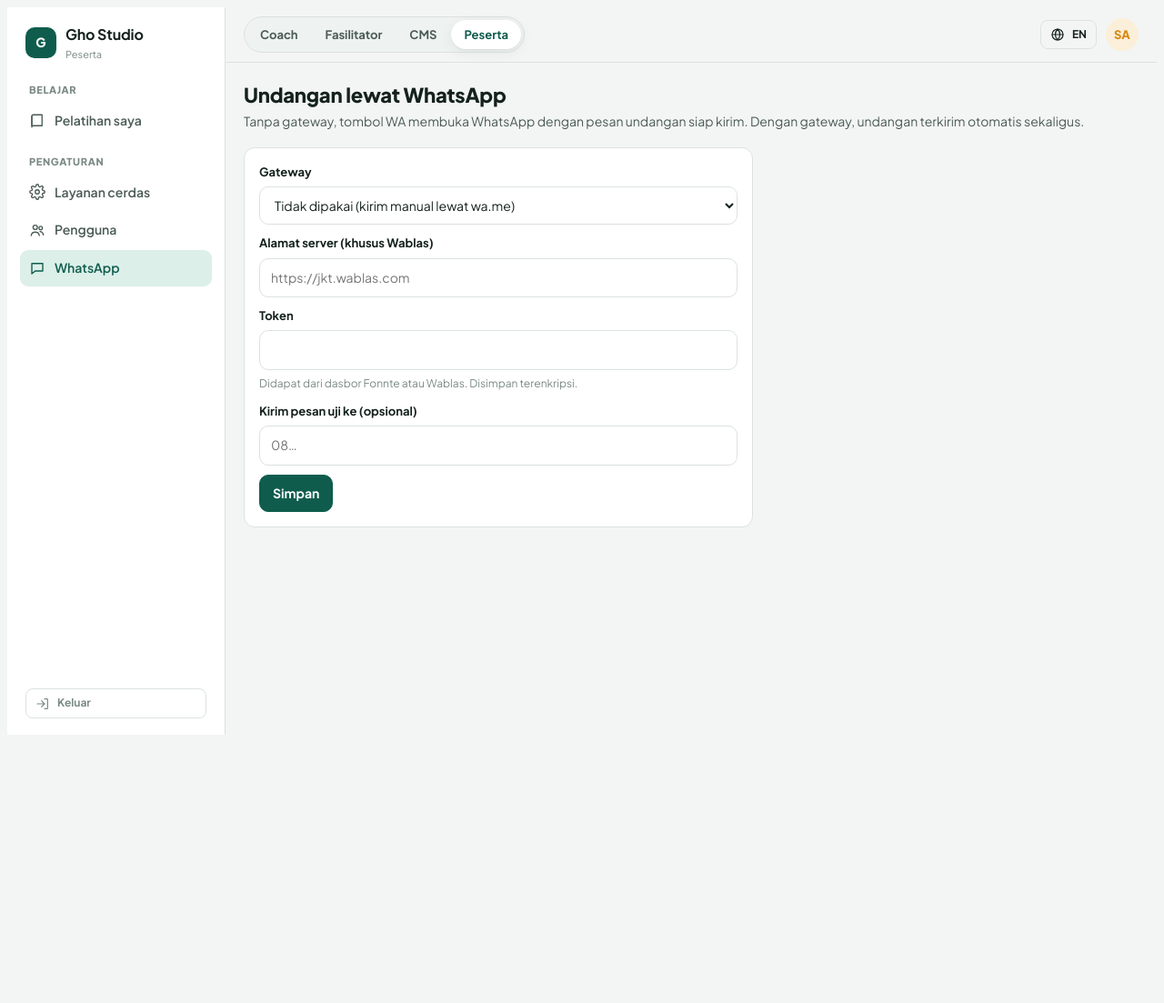
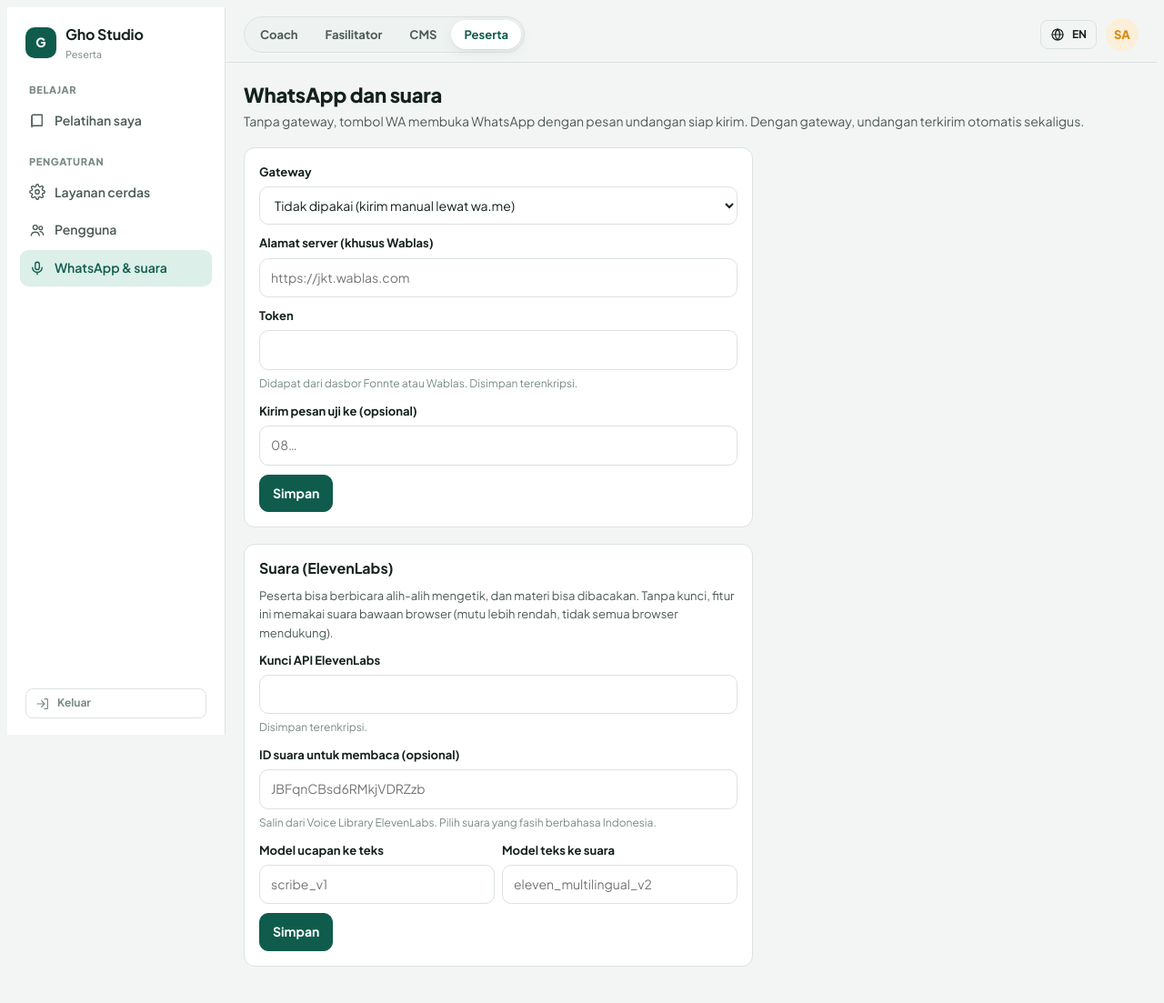
Before and after one commit to disdiksumut123-lang/gho-studio, a Laravel app: page /pengaturan/whatsapp in a window 1280 px wide. Shown: the whole page at 91% size. Before the commit the page ends 808 px from the top, so only its background shows below. Run offline with Laravel 12, Linux system fonts and the light colour scheme; a user stored in the database is signed in; data comes from the database, SQL or seed files in the repository; tables that the repository leaves empty hold one stand-in row (values such as "Sample post").

Commit message:
Suara: bicara jadi teks dan bacakan teks (ElevenLabs, cadangan suara browser)
Co-Authored-By: Claude Opus 5.5 <noreply@anthropic.com>
Claude-Session: https://claude.ai/code/session_018bqqnkJAuLNm5ZEYyoe6ws

```diff
--- a/aplikasi/app/Http/Controllers/Admin/SettingController.php
+++ b/aplikasi/app/Http/Controllers/Admin/SettingController.php
@@ -11,7 +11,17 @@ class SettingController extends Controller
 {
     public function index()
     {
-        return view('admin.settings', ['gw' => Setting::get('wa_gateway', ''), 'base' => Setting::get('wa_base_url', ''), 'hasToken' => (bool) Setting::get('wa_token')]);
+        return view('admin.settings', ['gw' => Setting::get('wa_gateway', ''), 'base' => Setting::get('wa_base_url', ''), 'hasToken' => (bool) Setting::get('wa_token'),
+            'hasEl' => (bool) Setting::get('el_key'), 'elVoice' => Setting::get('el_voice', ''), 'elStt' => Setting::get('el_stt_model', ''), 'elTts' => Setting::get('el_tts_model', '')]);
+    }
+
+    public function saveVoice(Request $r)
+    {
+        $d = $r->validate(['el_key' => 'nullable|string|max:200', 'el_voice' => 'nullable|string|max:60', 'el_stt_model' => 'nullable|string|max:60', 'el_tts_model' => 'nullable|string|max:60', 'remove' => 'nullable']);
+        if ($r->boolean('remove')) { Setting::put('el_key', null); return back()->with('ok', __('Kunci ElevenLabs dihapus.')); }
+        if (! empty($d['el_key'])) Setting::put('el_key', $d['el_key']);
+        foreach (['el_voice', 'el_stt_model', 'el_tts_model'] as $k) Setting::put($k, $d[$k] ?? null);
+        return back()->with('ok', __('Pengaturan suara disimpan.'));
     }
 
     public function save(Request $r)
--- a/aplikasi/app/Models/Setting.php
+++ b/aplikasi/app/Models/Setting.php
@@ -12,7 +12,7 @@ class Setting extends Model
     protected $keyType = 'string';
     public $timestamps = false;
     protected $fillable = ['key', 'value'];
-    private const SECRET = ['wa_token'];
+    private const SECRET = ['wa_token', 'el_key'];
 
     public static function get(string $k, $default = null)
     {
--- /dev/null
+++ b/aplikasi/app/Services/Voice.php
@@ -0,0 +1,43 @@
+<?php
+
+namespace App\Services;
+
+use App\Models\Setting;
+use Illuminate\Support\Facades\Http;
+use Illuminate\Support\Facades\Storage;
+use RuntimeException;
+
+/** Suara lewat ElevenLabs: ucapan → teks (Scribe) dan teks → suara. Tanpa kunci, browser memakai Web Speech API. */
+class Voice
+{
+    private const BASE = 'https://api.elevenlabs.io/v1';
+
+    public static function enabled(): bool { return (bool) Setting::get('el_key'); }
+
+    public static function transcribe(string $path, string $mime): string
+    {
+        $key = Setting::get('el_key') ?: throw new RuntimeException('no_key');
+        $lang = app()->getLocale() === 'en' ? 'eng' : 'ind';
+        $res = Http::timeout(60)->withHeaders(['xi-api-key' => $key])
+            ->attach('file', fopen($path, 'r'), 'suara.'.(str_contains($mime, 'mp4') ? 'mp4' : (str_contains($mime, 'ogg') ? 'ogg' : 'webm')), ['Content-Type' => $mime])
+            ->post(self::BASE.'/speech-to-text', ['model_id' => Setting::get('el_stt_model') ?: 'scribe_v1', 'language_code' => $lang, 'tag_audio_events' => 'false']);
+        if (! $res->successful()) throw new RuntimeException(mb_substr($res->json('detail.message') ?? $res->body(), 0, 200));
+        return trim((string) $res->json('text'));
+    }
+
+    /** Mengembalikan jalur berkas mp3 (disimpan agar teks yang sama tidak dibayar dua kali). */
+    public static function speak(string $text): string
+    {
+        $key = Setting::get('el_key') ?: throw new RuntimeException('no_key');
+        $voice = Setting::get('el_voice') ?: 'JBFqnCBsd6RMkjVDRZzb';
+        $model = Setting::get('el_tts_model') ?: 'eleven_multilingual_v2';
+        $text = mb_substr(trim($text), 0, 5000);
+        $file = 'suara/'.sha1($voice.$model.$text).'.mp3';
+        if (Storage::disk('local')->exists($file)) return $file;
+        $res = Http::timeout(120)->withHeaders(['xi-api-key' => $key, 'Accept' => 'audio/mpeg'])
+            ->post(self::BASE.'/text-to-speech/'.$voice, ['text' => $text, 'model_id' => $model]);
+        if (! $res->successful()) throw new RuntimeException(mb_substr($res->body(), 0, 200));
+        Storage::disk('local')->put($file, $res->body());
+        return $file;
+    }
+}
--- a/aplikasi/public/css/gho.css
+++ b/aplikasi/public/css/gho.css
@@ -330,3 +330,8 @@ details.box>summary{cursor:pointer;font-weight:700}
 .frame.ebook{aspect-ratio:auto;height:min(75vh,720px);background:var(--surface-2)}
 td.wrap{white-space:normal;min-width:220px}
 [hidden]{display:none!important}
+.micbtn{width:32px;height:30px;border:0;border-radius:7px;background:var(--accent-soft);color:var(--accent);display:grid;place-items:center;cursor:pointer;flex:none}
+.micbtn.on{background:var(--bad);color:#fff;animation:pulse 1s infinite}
+.micwrap{position:relative;display:flex;gap:6px;align-items:flex-start}
+.micwrap>textarea,.micwrap>input{flex:1}
+.spk{align-self:flex-start}.spk.on{color:var(--bad)}
--- a/aplikasi/public/js/gho.js
+++ b/aplikasi/public/js/gho.js
@@ -328,3 +328,89 @@ document.addEventListener('DOMContentLoaded', () => {
   mediaTrack(); ebookTrack(); caseFlow();
 });
 })();
+
+/* ---------- suara: bicara jadi teks, dan bacakan teks ---------- */
+(function () {
+'use strict';
+const G = window.GHO || {}, V = G.voice || {}, T = k => (G.t && G.t[k]) || k;
+const MIC = '<svg viewBox="0 0 24 24" width="16" height="16" fill="none" stroke="currentColor" stroke-width="1.8" stroke-linecap="round"><rect x="9" y="3" width="6" height="11" rx="3"/><path d="M5 11a7 7 0 0 0 14 0M12 18v3"/></svg>';
+let active = null;
+
+function insertInto(target, text) {
+  if (!text) return;
+  if (target.classList && target.classList.contains('ed-area')) {
+    target.focus(); document.execCommand('insertText', false, (target.innerText.trim() ? ' ' : '') + text);
+    target.dispatchEvent(new Event('input', {bubbles: true}));
+  } else {
+    const p = target.selectionStart ?? target.value.length, pre = target.value.slice(0, p);
+    target.value = pre + (pre && !/\s$/.test(pre) ? ' ' : '') + text + target.value.slice(p);
+    target.dispatchEvent(new Event('input', {bubbles: true}));
+  }
+}
+
+function browserRecognize(btn, target) {
+  const SR = window.SpeechRecognition || window.webkitSpeechRecognition;
+  if (!SR) { ghoToast(T('nomic')); return; }
+  const r = new SR(); r.lang = V.lang || 'id-ID'; r.interimResults = false; r.continuous = true;
+  r.onresult = e => { for (let i = e.resultIndex; i < e.results.length; i++) if (e.results[i].isFinal) insertInto(target, e.results[i][0].transcript.trim()); };
+  r.onend = () => { btn.classList.remove('on'); active = null; };
+  r.onerror = () => { btn.classList.remove('on'); active = null; };
+  r.start(); btn.classList.add('on'); ghoToast(T('rec')); active = {stop: () => r.stop()};
+}
+
+async function serverRecognize(btn, target) {
+  if (!navigator.mediaDevices || !window.MediaRecorder) { browserRecognize(btn, target); return; }
+  let stream; try { stream = await navigator.mediaDevices.getUserMedia({audio: true}); } catch (e) { ghoToast(T('nomic')); return; }
+  const chunks = [], rec = new MediaRecorder(stream);
+  rec.ondataavailable = e => e.data.size && chunks.push(e.data);
+  rec.onstop = async () => {
+    stream.getTracks().forEach(t => t.stop()); btn.classList.remove('on'); active = null;
+    const blob = new Blob(chunks, {type: rec.mimeType || 'audio/webm'}); if (blob.size < 1200) return;
+    ghoToast(T('conv')); btn.disabled = true;
+    const fd = new FormData(); fd.append('audio', blob, 'suara.' + ((rec.mimeType || '').includes('mp4') ? 'mp4' : 'webm'));
+    try {
+      const r = await fetch(V.text, {method: 'POST', headers: {'X-CSRF-TOKEN': G.csrf, 'Accept': 'application/json'}, body: fd}); const j = await r.json();
+      if (j.text) insertInto(target, j.text); else if (j.error === 'no_key') browserRecognize(btn, target); else ghoToast(j.error || 'Error');
+    } catch (e) { ghoToast('Error'); }
+    btn.disabled = false;
+  };
+  rec.start(); btn.classList.add('on'); ghoToast(T('rec')); active = {stop: () => rec.stop()};
+}
+
+function micButton(target) {
+  const b = document.createElement('button'); b.type = 'button'; b.className = 'micbtn'; b.title = T('speak'); b.setAttribute('aria-label', T('speak')); b.innerHTML = MIC;
+  b.addEventListener('mousedown', e => e.preventDefault());
+  b.addEventListener('click', () => { if (active) { active.stop(); return; } (V.server ? serverRecognize : browserRecognize)(b, target); });
+  return b;
+}
+
+function addMics(root) {
+  // editor lengkap: tombol di bilah alat
+  root.querySelectorAll('.ed').forEach(ed => { if (ed.querySelector('.micbtn')) return; const bar = ed.querySelector('.ed-bar'); if (!bar) return;
+    const gp = document.createElement('div'); gp.className = 'gp'; gp.appendChild(micButton(ed.querySelector('.ed-area'))); bar.appendChild(gp); });
+  // kolom teks biasa untuk jawaban: textarea dan input bertanda data-voice
+  root.querySelectorAll('textarea[data-voice], input[data-voice], #cinput').forEach(t => { if (t.dataset.micDone) return; t.dataset.micDone = 1;
+    const w = document.createElement('div'); w.className = 'micwrap'; t.parentNode.insertBefore(w, t); w.appendChild(t); w.appendChild(micButton(t)); });
+}
+window.ghoAddMics = addMics;
+
+/* bacakan */
+let audio = null;
+async function speak(btn, text) {
+  if (audio) { audio.pause(); audio = null; speechSynthesis && speechSynthesis.cancel(); btn.classList.remove('on'); return; }
+  btn.classList.add('on');
+  const fallback = () => { if (!window.speechSynthesis) { btn.classList.remove('on'); return; } const u = new SpeechSynthesisUtterance(text); u.lang = V.lang || 'id-ID'; u.onend = () => { btn.classList.remove('on'); audio = null; }; speechSynthesis.speak(u); audio = {pause: () => speechSynthesis.cancel()}; };
+  if (!V.server) { fallback(); return; }
+  try {
+    const r = await fetch(V.speak, {method: 'POST', headers: {'X-CSRF-TOKEN': G.csrf, 'Content-Type': 'application/json', 'Accept': 'audio/mpeg,application/json'}, body: JSON.stringify({text})});
+    if (!r.ok) { fallback(); return; }
+    audio = new Audio(URL.createObjectURL(await r.blob())); audio.onended = () => { btn.classList.remove('on'); audio = null; }; audio.play();
+  } catch (e) { fallback(); }
+}
+function addSpeak(root) {
+  root.querySelectorAll('.prose[data-speak], .ai-text[data-speak]').forEach(el => { if (el.dataset.spDone) return; el.dataset.spDone = 1;
+    const b = document.createElement('button'); b.type = 'button'; b.className = 'btn sm ghost spk'; b.innerHTML = '🔊 ' + T('listen');
+    b.addEventListener('click', () => speak(b, el.innerText.replace('🔊 ' + T('listen'), '').trim())); el.parentNode.insertBefore(b, el); });
+}
+document.addEventListener('DOMContentLoaded', () => { addMics(document); addSpeak(document); });
+})();
--- a/aplikasi/resources/views/admin/settings.blade.php
+++ b/aplikasi/resources/views/admin/settings.blade.php
@@ -1,7 +1,7 @@
 @extends('layouts.app')
 @section('title', 'WhatsApp')
 @section('content')
-<div class="head"><div><h1>{{ __('Undangan lewat WhatsApp') }}</h1><p class="muted">{{ __('Tanpa gateway, tombol WA membuka WhatsApp dengan pesan undangan siap kirim. Dengan gateway, undangan terkirim otomatis sekaligus.') }}</p></div></div>
+<div class="head"><div><h1>{{ __('WhatsApp dan suara') }}</h1><p class="muted">{{ __('Tanpa gateway, tombol WA membuka WhatsApp dengan pesan undangan siap kirim. Dengan gateway, undangan terkirim otomatis sekaligus.') }}</p></div></div>
 <form method="post" action="{{ route('admin.settings.save') }}" class="card stack" style="max-width:560px">@csrf
   <div class="field"><label>{{ __('Gateway') }}</label><select name="wa_gateway">@foreach (\App\Services\WhatsApp::GATEWAYS as $k => $v)<option value="{{ $k }}" @selected($gw === $k)>{{ __($v) }}</option>@endforeach</select></div>
   <div class="field"><label>{{ __('Alamat server (khusus Wablas)') }}</label><input type="url" name="wa_base_url" value="{{ $base }}" placeholder="https://jkt.wablas.com"></div>
@@ -9,4 +9,14 @@
   <div class="field"><label>{{ __('Kirim pesan uji ke (opsional)') }}</label><input type="text" name="test_to" inputmode="tel" placeholder="08…"></div>
   <div><button class="btn primary">{{ __('Simpan') }}</button></div>
 </form>
+<form method="post" action="{{ route('admin.settings.voice') }}" class="card stack" style="max-width:560px">@csrf
+  <h2>{{ __('Suara (ElevenLabs)') }}</h2>
+  <p class="muted" style="font-size:13px">{{ __('Peserta bisa berbicara alih-alih mengetik, dan materi bisa dibacakan. Tanpa kunci, fitur ini memakai suara bawaan browser (mutu lebih rendah, tidak semua browser mendukung).') }}</p>
+  <div class="field"><label>{{ __('Kunci API ElevenLabs') }}</label><input type="password" name="el_key" autocomplete="off" placeholder="{{ $hasEl ? '••••••••' : '' }}"><span class="hint">{{ __('Disimpan terenkripsi.') }}</span></div>
+  <div class="field"><label>{{ __('ID suara untuk membaca (opsional)') }}</label><input type="text" name="el_voice" value="{{ $elVoice }}" placeholder="JBFqnCBsd6RMkjVDRZzb"><span class="hint">{{ __('Salin dari Voice Library ElevenLabs. Pilih suara yang fasih berbahasa Indonesia.') }}</span></div>
+  <div class="grid g2" style="gap:8px">
+    <div class="field"><label>{{ __('Model ucapan ke teks') }}</label><input type="text" name="el_stt_model" value="{{ $elStt }}" placeholder="scribe_v1"></div>
+    <div class="field"><label>{{ __('Model teks ke suara') }}</label><input type="text" name="el_tts_model" value="{{ $elTts }}" placeholder="eleven_multilingual_v2"></div></div>
+  <div class="row"><button class="btn primary">{{ __('Simpan') }}</button>@if ($hasEl)<button class="btn ghost" name="remove" value="1">{{ __('Hapus kunci') }}</button>@endif</div>
+</form>
 @endsection
--- a/aplikasi/resources/views/layouts/app.blade.php
+++ b/aplikasi/resources/views/layouts/app.blade.php
@@ -32,7 +32,7 @@
         $groups[] = [__('Pengaturan'), [
             ['admin.providers', 'gear', __('Layanan cerdas')],
             ['admin.users', 'users', __('Pengguna')],
-            ['admin.settings', 'chat', __('WhatsApp')],
+            ['admin.settings', 'mic', __('WhatsApp & suara')],
         ]];
     }
     $flat = collect($groups)->flatMap(fn ($g) => $g[1])->values();
@@ -111,7 +111,7 @@
   </nav></div>
 </div>
 <div class="toast" id="toast" role="status" aria-live="polite"></div>
-<script>window.GHO = {csrf: document.querySelector('meta[name=csrf-token]').content, t: {{ \Illuminate\Support\Js::from(['saving' => __('Menyimpan…'), 'saved' => __('Tersimpan'), 'fail' => __('Gagal menyimpan, coba lagi'), 'words' => __('kata')]) }}};</script>
+<script>window.GHO = {csrf: document.querySelector('meta[name=csrf-token]').content, t: {{ \Illuminate\Support\Js::from(['saving' => __('Menyimpan…'), 'saved' => __('Tersimpan'), 'fail' => __('Gagal menyimpan, coba lagi'), 'words' => __('kata'), 'rec' => __('Merekam… ketuk lagi untuk berhenti'), 'conv' => __('Mengubah suara menjadi teks…'), 'nomic' => __('Mikrofon tidak tersedia di perangkat ini.'), 'listen' => __('Dengarkan'), 'stop' => __('Berhenti'), 'speak' => __('Bicara')]) }}, voice: {{ \Illuminate\Support\Js::from(['server' => \App\Services\Voice::enabled(), 'text' => route('voice.text'), 'speak' => route('voice.speak'), 'lang' => app()->getLocale() === 'en' ? 'en-US' : 'id-ID']) }}};</script>
 <script src="{{ asset('js/gho.js') }}?v=1"></script>
 @stack('scripts')
 </body>
--- a/aplikasi/resources/views/pes/activity.blade.php
+++ b/aplikasi/resources/views/pes/activity.blade.php
@@ -12,7 +12,7 @@
   </div></div>
 
 @if (trim(strip_tags((string) $a->instructions, '<img>')) !== '' && $a->type !== 'studi_kasus')
-  <div class="card prose">{!! $a->instructions !!}</div>
+  <div class="card stack"><div class="prose" data-speak>{!! $a->instructions !!}</div></div>
 @endif
 
 @switch($a->type)
@@ -55,7 +55,7 @@
         @if ($fb && $fb->status === 'returned')
           <div><span class="chip bad">{{ __('Dikembalikan untuk diperbaiki') }}</span><p style="margin-top:6px" class="ai-text">{{ $fb->reviewer_note }}</p></div>
         @elseif ($showFb)
-          <p class="ai-text">{{ $fb->content }}</p>
+          <p class="ai-text" data-speak>{{ $fb->content }}</p>
           @if ($fb->scores)<div class="stack" style="font-size:13px">@foreach ($fb->scores as $sc)<div class="row" style="flex-wrap:nowrap"><b style="flex:1">{{ $sc['criterion'] ?? '' }}</b><span class="mono">{{ $sc['score'] ?? '' }}</span></div>@if (! empty($sc['reason']))<div class="faint" style="margin-top:-6px">{{ $sc['reason'] }}</div>@endif @endforeach</div>@endif
           @if ($fb->reviewer_note)<p style="font-size:13px"><b>{{ __('Catatan :r:', ['r' => $a->owner_role === 'coach' ? __('coach') : __('fasilitator')]) }}</b> {{ $fb->reviewer_note }}</p>@endif
         @elseif ($fb)
--- a/aplikasi/routes/web.php
+++ b/aplikasi/routes/web.php
@@ -13,6 +13,7 @@ use App\Http\Controllers\Pes\CaseController;
 use App\Http\Controllers\Pes\LearnController;
 use App\Http\Controllers\ShareController;
 use App\Http\Controllers\ReportController;
+use App\Http\Controllers\VoiceController;
 use Illuminate\Support\Facades\Route;
 
 Route::get('/bahasa/{loc}', [AuthController::class, 'locale'])->name('locale');
@@ -31,6 +32,8 @@ Route::middleware('auth')->group(function () {
     Route::post('/keluar', [AuthController::class, 'logout'])->name('logout');
     Route::get('/', [AuthController::class, 'home'])->name('home');
     Route::get('/peran/{role}', [AuthController::class, 'switchRole'])->name('role.switch');
+    Route::post('/suara/teks', [VoiceController::class, 'toText'])->middleware('throttle:30,1')->name('voice.text');
+    Route::post('/suara/baca', [VoiceController::class, 'toSpeech'])->middleware('throttle:30,1')->name('voice.speak');
 
     // Fasilitator
     Route::prefix('fasilitator')->name('fas.')->middleware('role:fasilitator')->group(function () {
@@ -125,6 +128,7 @@ Route::middleware('auth')->group(function () {
         Route::get('/pengguna', [UserController::class, 'index'])->name('users');
         Route::get('/whatsapp', [SettingController::class, 'index'])->name('settings');
         Route::post('/whatsapp', [SettingController::class, 'save'])->name('settings.save');
+        Route::post('/suara', [SettingController::class, 'saveVoice'])->name('settings.voice');
         Route::post('/pengguna', [UserController::class, 'store'])->name('users.store');
         Route::put('/pengguna/{user}', [UserController::class, 'update'])->name('users.update');
     });
```
Also changed, not shown: aplikasi/app/Http/Controllers/VoiceController.php (added, +34 -0 lines).
